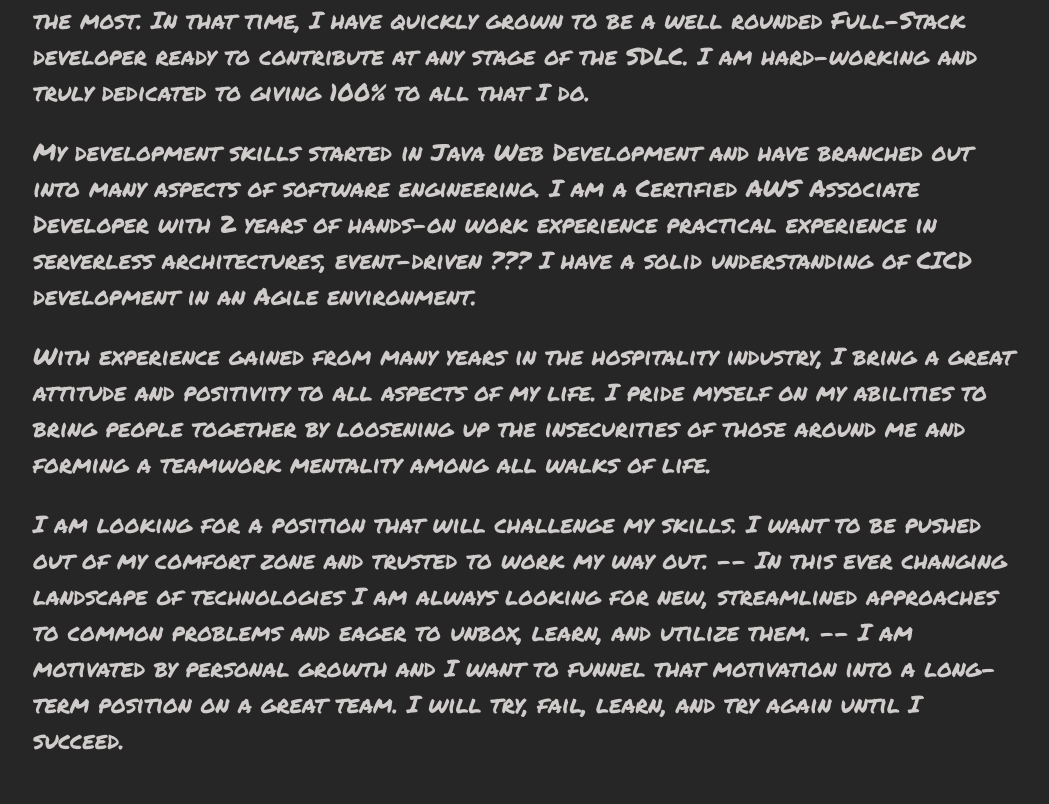
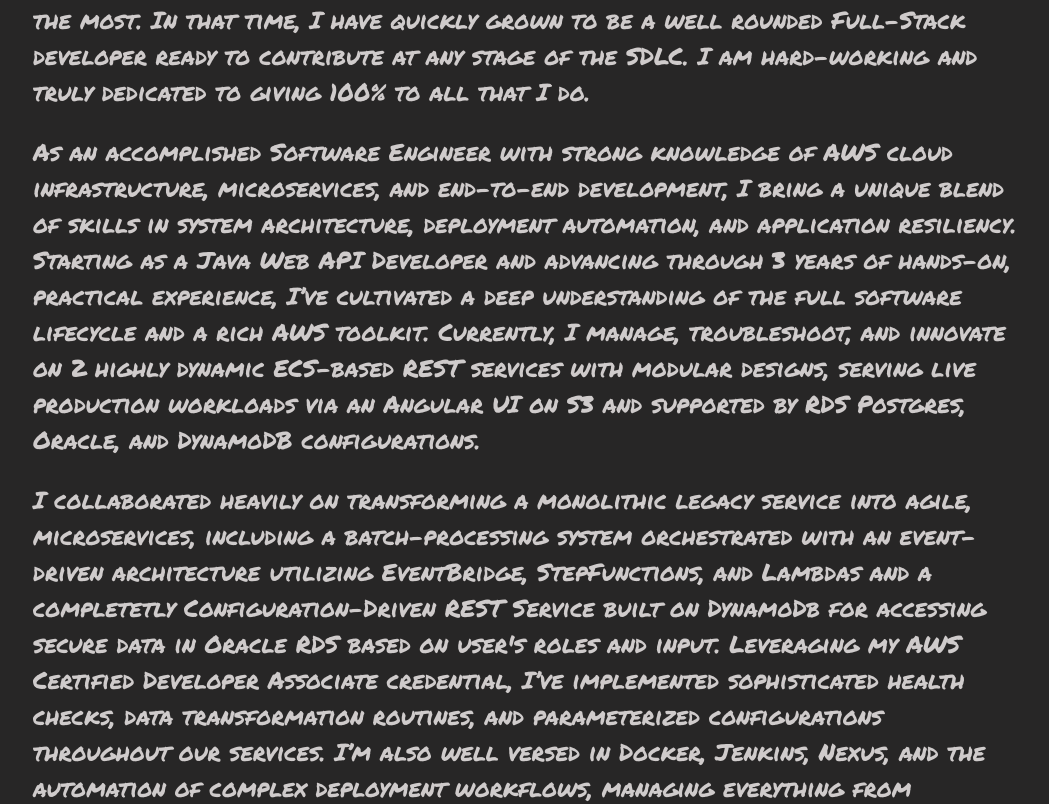
Before and after one commit to michael-albright/My-Portfolio, a React (Create React App) app: page / in a window 1280 px wide. Shown: the part 783-1587 px from the top of the page, without its empty margins (115-1164 px from the left). Built offline with nearby package versions, Linux system fonts and the light colour scheme.

Commit message:
finalize AboutMet

```diff
--- a/src/components/AboutMe.js
+++ b/src/components/AboutMe.js
@@ -16,15 +16,33 @@
                 to giving 100% to all that I do.
                 </p>
                 <p className="about-content mt-4">
-                My development skills started in Java Web Development and have branched out into
-                many aspects of software engineering. I am a Certified AWS Associate Developer with
-                2 years of hands-on work experience
-                practical experience in serverless architectures, event-driven ???
-                I have a solid understanding of CICD development
-                in an Agile environment.
+                As an accomplished Software Engineer with strong knowledge of AWS cloud infrastructure,
+                microservices, and end-to-end development, I bring a unique blend of skills in system
+                architecture, deployment automation, and application resiliency. Starting as a Java Web
+                API Developer and advancing through 3 years of hands-on, practical experience, I’ve cultivated a
+                deep understanding of the full software lifecycle and a rich AWS toolkit. Currently, I manage,
+                troubleshoot, and innovate on 2 highly dynamic ECS-based REST services with modular designs,
+                serving live production workloads via an Angular UI on S3 and supported by RDS Postgres, Oracle,
+                and DynamoDB configurations.
                 </p>
                 <p className="about-content mt-4">
-                With experience gained from many years in the hospitality industry, I bring a great
+                I collaborated heavily on transforming a monolithic legacy service into agile,
+                microservices, including a batch-processing system orchestrated with
+                an event-driven architecture utilizing EventBridge, StepFunctions, and Lambdas
+                and a completetly Configuration-Driven REST Service built on DynamoDb
+                for accessing secure data in Oracle RDS based on user's roles and input.
+                Leveraging my AWS Certified Developer Associate credential, I’ve implemented
+                sophisticated health checks, data transformation routines, and parameterized
+                configurations throughout our services. I’m also well versed in Docker, Jenkins,
+                Nexus, and the automation of complex deployment workflows, managing everything
+                from database scripts to CI/CD pipeline integrations. My work ensures seamless,
+                secure deployments across Parameter Store, Secrets Manager, Route53, and CloudWatch
+                and a commitment to stability, innovation, and cloud-native efficiency.
+                </p>
+                <p className="about-content mt-4">
+                While my technical skills are current, polished, and growing daily I lean on my
+                personality traits to be the best employee and colleague I can be. With the
+                experience gained from many years in the hospitality industry, I bring a great
                 attitude and positivity to all aspects of my life. I pride myself on my abilities to
                 bring people together by loosening up the insecurities of those around me and forming
                 a teamwork mentality among all walks of life.
```
